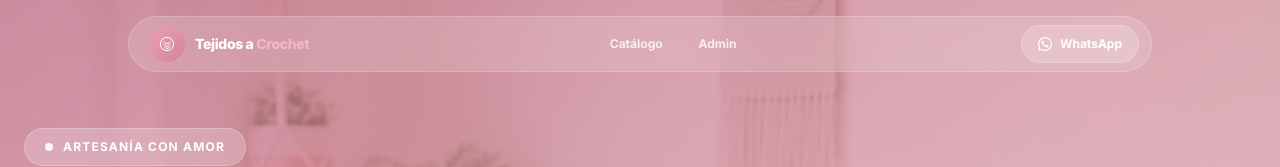
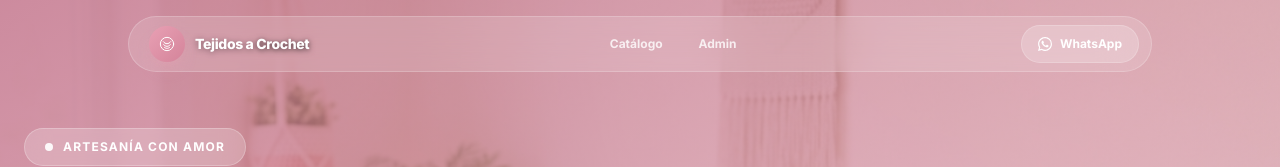
Before and after one commit to krhisteel/crochet-tienda, a Next.js app: page / in a window 1280 px wide. Shown: the top 167 px of the page. Built offline with nearby package versions, Linux system fonts and the light colour scheme; no server answers; the database is empty.

Commit message:
fix: navbar text shadow for better visibility on hero
- Added drop-shadow to 'Tejidos a Crochet' text when transparent
- Text now visible against busy hero backgrounds
- Contrast maintained with subtle dark shadow

```diff
--- a/src/components/Header.tsx
+++ b/src/components/Header.tsx
@@ -34,8 +34,8 @@ export function Header() {
             <div className="w-9 h-9 rounded-full bg-gradient-to-br from-rose-300 to-rose-400 flex items-center justify-center shadow-lg shadow-rose-300/30 group-hover:shadow-rose-300/50 transition-all duration-300 group-hover:scale-110">
               <YarnBallIcon className="w-4 h-4 text-white" />
             </div>
-            <span className={`text-sm font-extrabold tracking-tight transition-colors duration-500 hidden sm:block ${scrolled ? "text-rose-text" : "text-white"}`}>
-              Tejidos a <span className={scrolled ? "text-rose-400" : "text-rose-200"}>Crochet</span>
+            <span className={`text-sm font-extrabold tracking-tight transition-colors duration-500 hidden sm:block ${scrolled ? "text-rose-text" : "text-white drop-shadow-[0_1px_3px_rgba(0,0,0,0.4)]"}`}>
+              Tejidos a <span className={scrolled ? "text-rose-400" : "text-white drop-shadow-[0_1px_2px_rgba(0,0,0,0.3)]"}>Crochet</span>
             </span>
           </Link>
 
```
